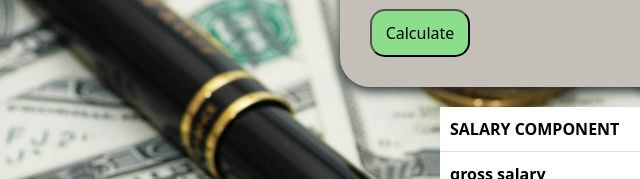
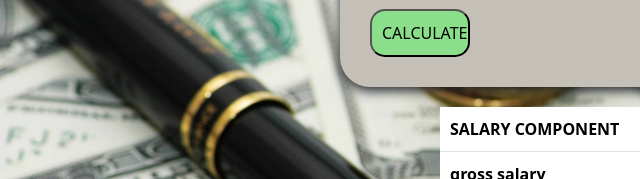
Before and after one commit to kessy-m/payrollproject_2025, a plain HTML site: page index.html in a window 1280 px wide. Shown: the part 241-420 px from the top of the page, 0-640 px from the left. Drawn offline with nearby package versions, Linux system fonts and the light colour scheme.

Commit message:
index update

```diff
--- a/index.html
+++ b/index.html
@@ -20,7 +20,7 @@
     <label for="">Benefits</label>
     <input type="number" id="benefits"><br>
 
-    <button type="submit">Calculate</button>
+    <button type="submit">CALCULATE</button>
 
   </form>
 </div>
```
